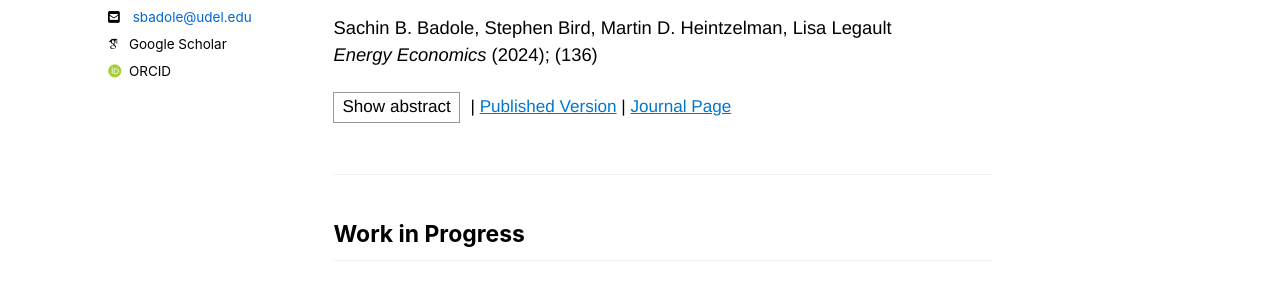
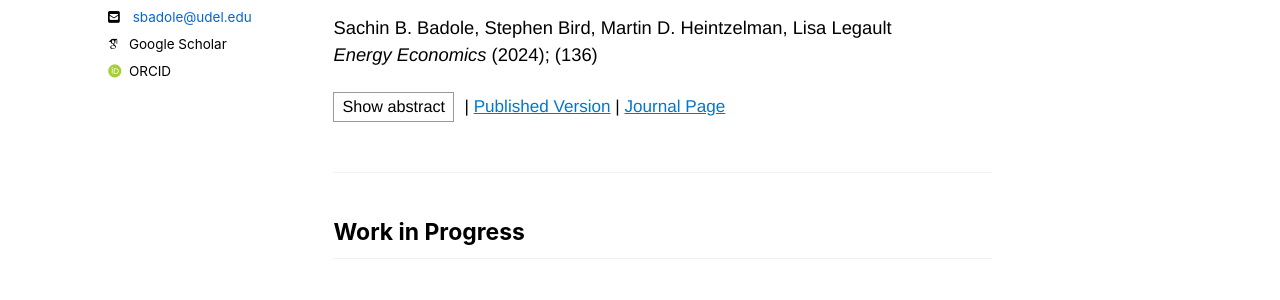
Before and after one commit to sachin-b-badole/sachin-b-badole.github.io, a Jekyll site: the page built from _pages/research.md, in a window 1280 px wide. Shown: the part 418-718 px from the top of the page. Built offline with Jekyll 4.4.1, drawn with Linux system fonts in a browser that asks for light colours; some web fonts are replaced.

Commit message:
Update custom.css

```diff
--- a/assets/css/custom.css
+++ b/assets/css/custom.css
@@ -481,3 +481,8 @@ details.abs-block p {
   margin-top: 0.4rem;
   line-height: 1.4;
 }
+
+/*Change font size*/
+.paper-details summary {
+  font-size: 0.9rem;   /* adjust — try 0.85rem, 0.8rem, etc. */
+}
```
